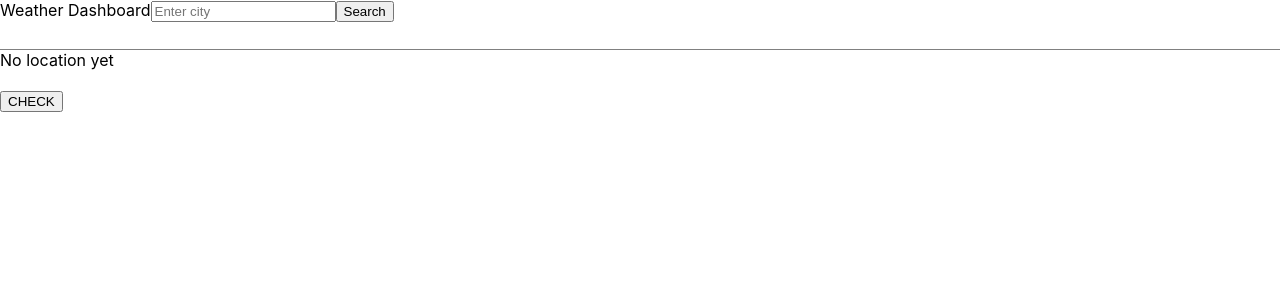
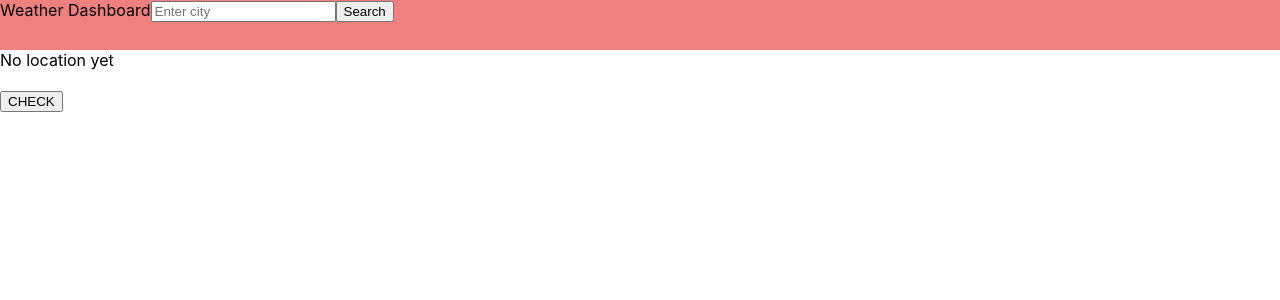
Before and after one commit to michaelrlai88/weather-dashboard, a Next.js app: page / in a window 1280 px wide. Shown: the top 300 px of the page. Built offline with nearby package versions, Linux system fonts and the light colour scheme.

Commit message:
fixed api call

```diff
--- a/components/Current.js
+++ b/components/Current.js
@@ -1,22 +1,39 @@
 import Image from 'next/image';
 import React, { useContext } from 'react';
 import { WeatherContext } from '../WeatherContext';
+import styled from 'styled-components';
+
+import theme from '../styles/theme';
+
+const Container = styled.div`
+  background-color: lightsalmon;
+  text-align: center;
+
+  ${theme.breakpoints.md} {
+    display: flex;
+    text-align: left;
+  }
+`;
 
 const Current = () => {
   const weather = useContext(WeatherContext);
 
   return (
-    <div>
-      <div>{weather.data.currentWeather.name}</div>
+    <Container>
+      <div className='container-image'>
         <Image
           src={`http://openweathermap.org/img/wn/${weather.data.currentWeather.weather[0].icon}@4x.png`}
           alt='Picture of weather'
           width={200}
           height={200}
         />
+      </div>
+      <div className='container-info'>
+        <div>{weather.data.currentWeather.name}</div>
         <div>{weather.data.currentWeather.weather[0].main}</div>
-      <br />
+        <div>{weather.data.currentWeather.main.temp}&deg;F</div>
       </div>
+    </Container>
   );
 };
 
--- a/components/Daily.js
+++ b/components/Daily.js
@@ -1,7 +1,12 @@
 import React from 'react';
+import styled from 'styled-components';
+
+const Container = styled.div`
+  background-color: lightseagreen;
+`;
 
 const Daily = () => {
-  return <div>Daily</div>;
+  return <Container>Daily</Container>;
 };
 
 export default Daily;
--- a/components/Dashboard.js
+++ b/components/Dashboard.js
@@ -4,16 +4,31 @@ import { WeatherContext } from '../WeatherContext';
 import Current from './Current';
 import Hourly from './Hourly';
 import Daily from './Daily';
+import styled from 'styled-components';
+
+import theme from '../styles/theme';
+
+const Container = styled.div`
+  .container-current-hourly {
+    ${theme.breakpoints.md} {
+      display: flex;
+      max-width: 800px;
+      margin: 0 auto;
+    }
+  }
+`;
 
 const Dashboard = () => {
   const weather = useContext(WeatherContext);
 
   return (
-    <div>
+    <Container>
       {weather.data ? (
         <div>
-          <Current />
-          <Hourly />
+          <div className='container-current-hourly'>
+            <Current className='current' />
+            <Hourly />
+          </div>
           <Daily />
         </div>
       ) : (
@@ -21,7 +36,7 @@ const Dashboard = () => {
       )}
       <br />
       <button onClick={() => console.log(weather.data)}>CHECK</button>
-    </div>
+    </Container>
   );
 };
 
--- a/components/Header.js
+++ b/components/Header.js
@@ -1,6 +1,13 @@
 import React, { useState, useContext } from 'react';
 import { WeatherContext } from '../WeatherContext';
 import axios from 'axios';
+import styled from 'styled-components';
+
+const Container = styled.div`
+  display: flex;
+  background-color: lightcoral;
+  height: 50px;
+`;
 
 const Header = () => {
   const [locationInput, setLocationInput] = useState('');
@@ -32,7 +39,7 @@ const Header = () => {
   };
 
   return (
-    <div className='container'>
+    <Container>
       <div>Weather Dashboard</div>
       <form>
         <input
@@ -43,15 +50,7 @@ const Header = () => {
         />
         <button onClick={handleSearch}>Search</button>
       </form>
-
-      <style jsx>{`
-        .container {
-          display: flex;
-          height: 50px;
-          border-bottom: 1px solid grey;
-        }
-      `}</style>
-    </div>
+    </Container>
   );
 };
 
--- a/components/Hourly.js
+++ b/components/Hourly.js
@@ -1,7 +1,16 @@
 import React from 'react';
+import styled from 'styled-components';
+
+const Container = styled.div`
+  background-color: lightskyblue;
+`;
 
 const Hourly = () => {
-  return <div>Hourly</div>;
+  return (
+    <Container>
+      <div>Hourly</div>
+    </Container>
+  );
 };
 
 export default Hourly;
--- a/package.json
+++ b/package.json
@@ -10,9 +10,11 @@
   },
   "dependencies": {
     "axios": "^0.21.1",
+    "babel-plugin-styled-components": "^1.13.2",
     "next": "11.0.1",
     "react": "17.0.2",
-    "react-dom": "17.0.2"
+    "react-dom": "17.0.2",
+    "styled-components": "^5.3.0"
   },
   "devDependencies": {
     "eslint": "7.32.0",
--- /dev/null
+++ b/styles/theme.js
@@ -0,0 +1,8 @@
+const theme = {
+  breakpoints: {
+    md: '@media only screen and (min-width: 768px)',
+    lg: '@media only screen and (min-width: 992px)',
+  },
+};
+
+export default theme;
```
Also changed, not shown: .babelrc (added), 1 other file (tests, documents, lock files or other folders). Lines whose indentation alone changed are shown as unchanged.
